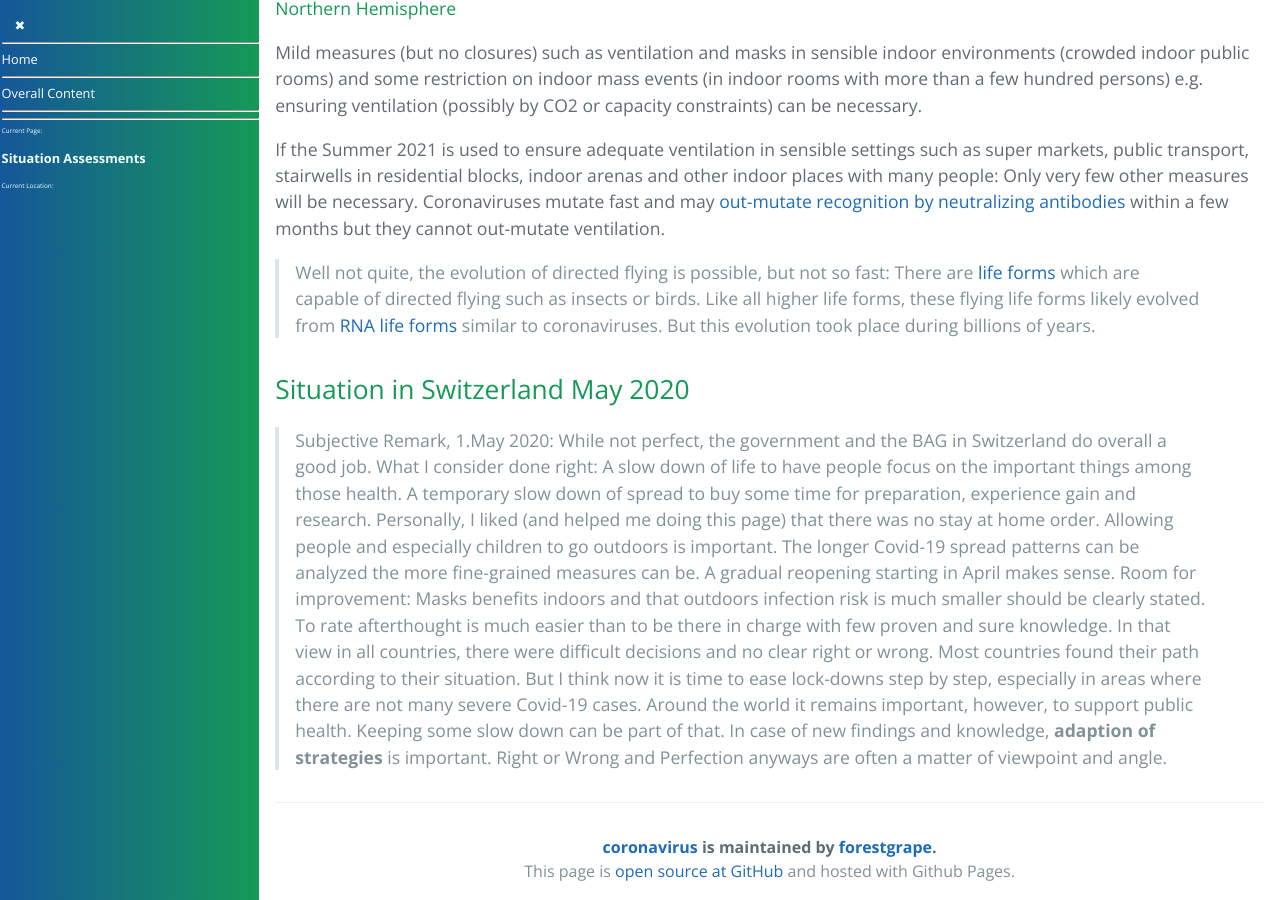
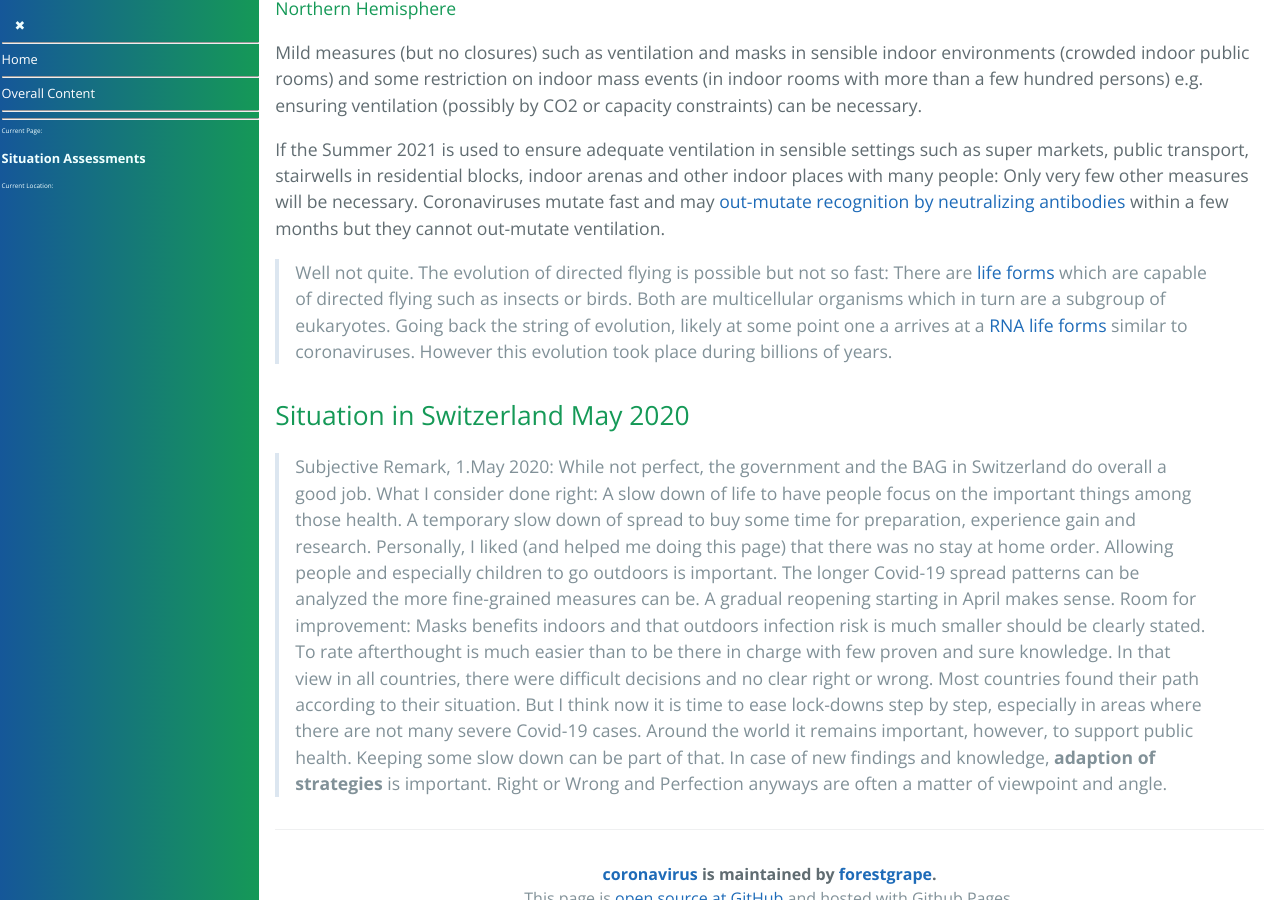
Before and after one commit to forestgrape/coronavirus, a Jekyll site: the page built from 1_introduction/situation_assessments.md, in a window 1280 px wide and 900 px high, scrolled down 839 px. Built offline with Jekyll 4.4.1, drawn with Linux system fonts in a browser that asks for light colours; our own code applies the rules of GitHub Pages for plain Markdown files.

Commit message:
formulation

```diff
--- a/1_introduction/situation_assessments.md
+++ b/1_introduction/situation_assessments.md
@@ -26,7 +26,7 @@ Mild measures (but no closures) such as ventilation and masks in sensible indoor
 
 If the Summer 2021 is used to ensure adequate ventilation in sensible settings such as super markets, public transport, stairwells in residential blocks, indoor arenas and other indoor places with many people: Only very few other measures will be necessary. Coronaviruses mutate fast and may [out-mutate recognition by neutralizing antibodies](../4_immunological/immune_evasion.md) within a few months but they cannot out-mutate ventilation.
 
-> Well not quite, the evolution of directed flying is possible, but not so fast: There are [life forms](../2_biological/life-forms.md) which are capable of directed flying such as insects or birds. Like all higher life forms, these flying life forms likely evolved from [RNA life forms](../2_biological/life-forms.md#ssrna) similar to coronaviruses. But this evolution took place during billions of years.
+> Well not quite. The evolution of directed flying is possible but not so fast: There are [life forms](../2_biological/life-forms.md) which are capable of directed flying such as insects or birds. Both are multicellular organisms which in turn are a subgroup of eukaryotes. Going back the string of evolution, likely at some point one a arrives at a [RNA life forms](../2_biological/life-forms.md#ssrna) similar to coronaviruses. However this evolution took place during billions of years.
 
 
 ## Situation in Switzerland May 2020
```
